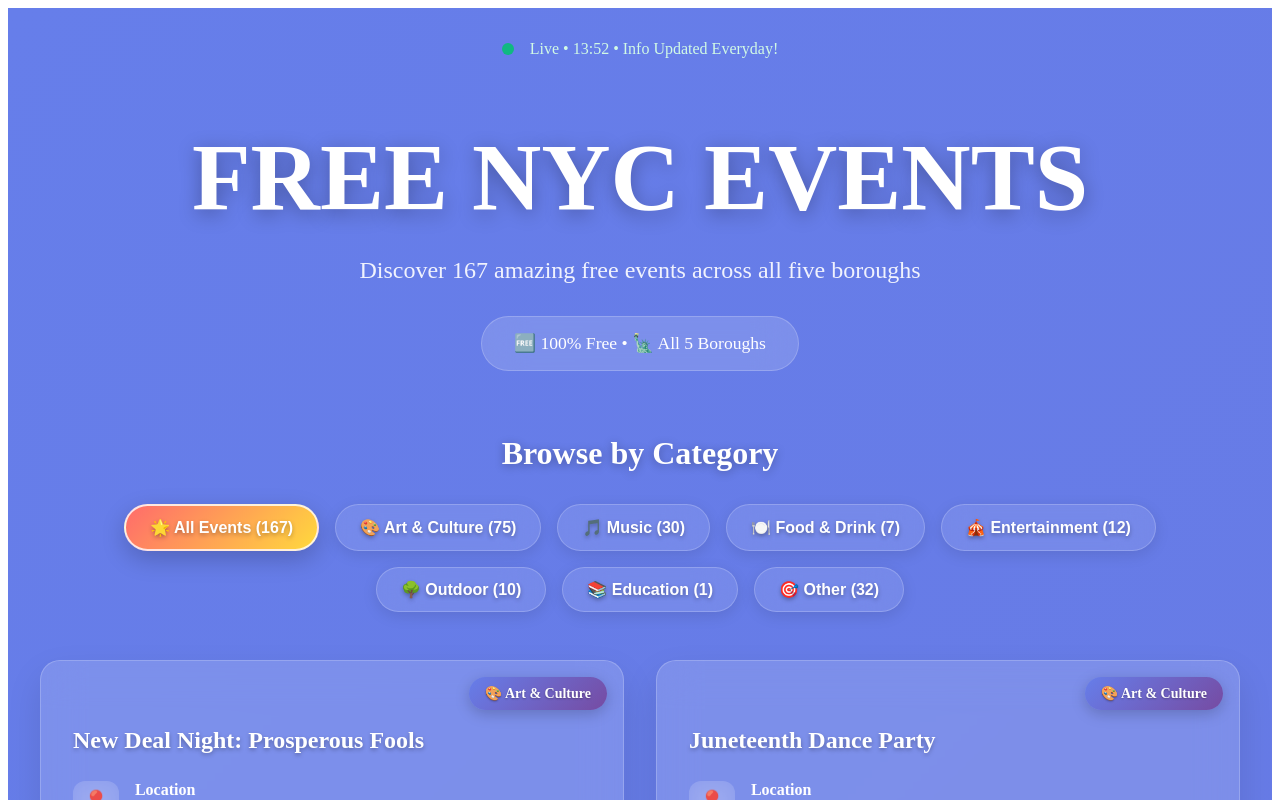
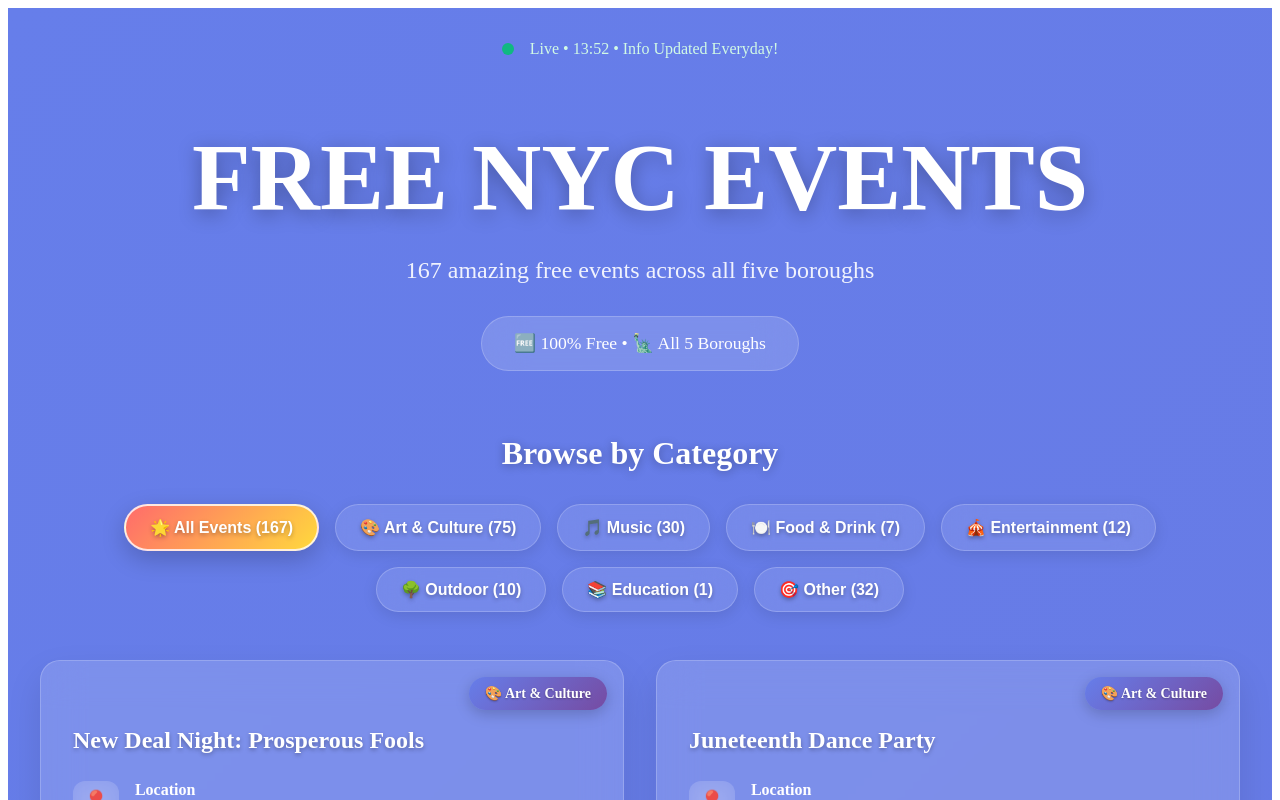
Before and after one commit to dliu234/freenyc, a Next.js app: page / in a window 1280 px wide. Shown: the top 800 px of the page. Built offline with nearby package versions, Linux system fonts and the light colour scheme.

Commit message:
Update index.tsx

```diff
--- a/pages/index.tsx
+++ b/pages/index.tsx
@@ -218,7 +218,7 @@ export default function Home({ content }: HomeProps) {
             marginBottom: '2rem',
             fontWeight: '300'
           }}>
-            Discover {events.length} amazing free events across all five boroughs
+            {events.length} amazing free events across all five boroughs
           </p>
           <div style={{
             display: 'inline-block',
```
